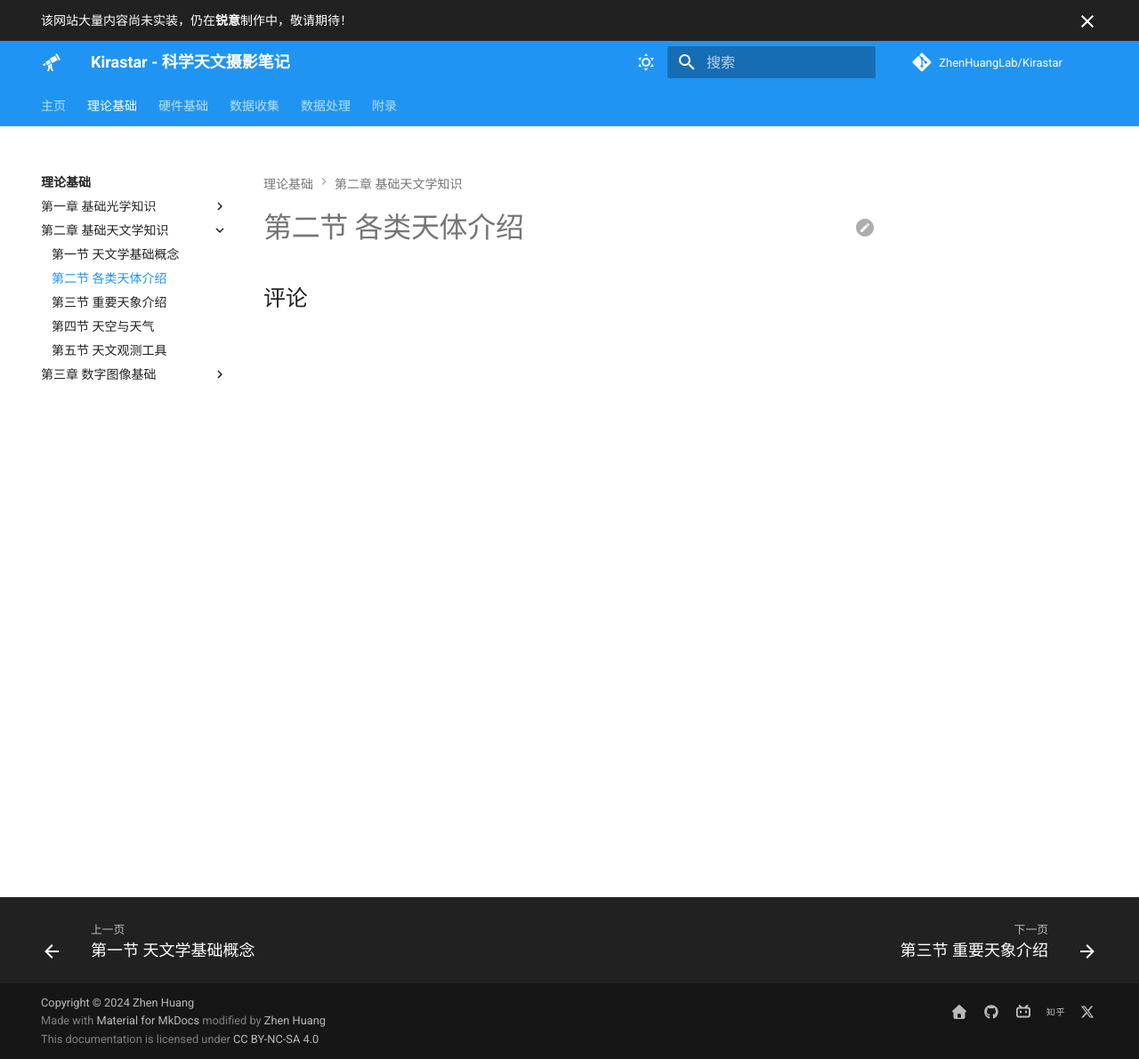
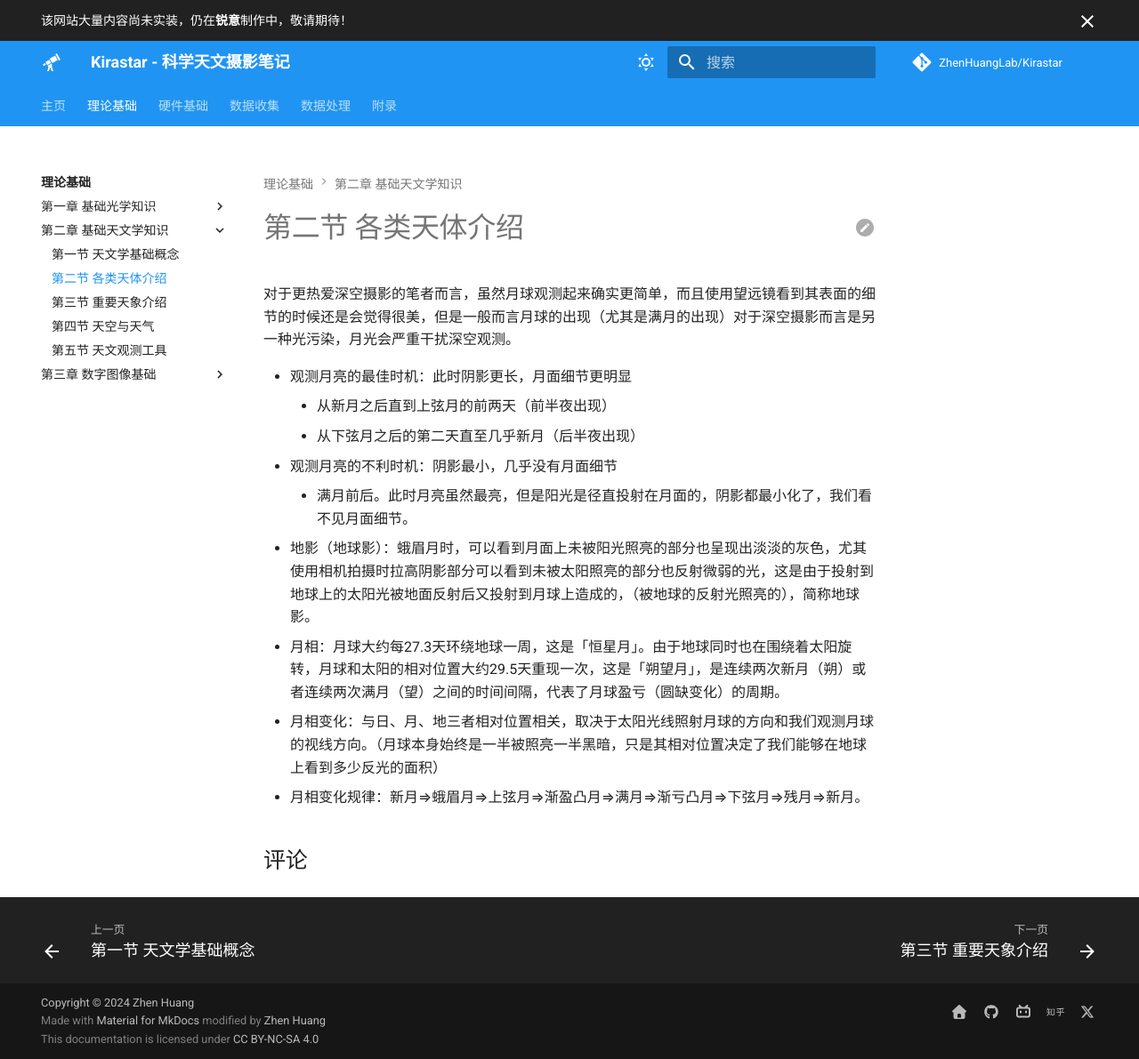
Before and after one commit to ZhenHuangLab/Kirastar, an MkDocs documentation site: the page built from docs/basic-principle/chapter-2/section-2.md, in a window 1280 px wide and 1191 px high. Shown: the whole window at 89% size. Built offline with MkDocs 1.6.1 and Material for MkDocs 9.7.7, drawn with Linux system fonts in a browser that asks for light colours; comment, search, counter and statistics services are not loaded.

Commit message:
[doc]更新第二章第二节部分、更新邮箱

```diff
--- a/docs/basic-principle/chapter-2/section-2.md
+++ b/docs/basic-principle/chapter-2/section-2.md
@@ -3,3 +3,15 @@ comments: true
 ---
 
 # 第二节 各类天体介绍
+
+对于更热爱深空摄影的笔者而言，虽然月球观测起来确实更简单，而且使用望远镜看到其表面的细节的时候还是会觉得很美，但是一般而言月球的出现（尤其是满月的出现）对于深空摄影而言是另一种光污染，月光会严重干扰深空观测。
+
+- 观测月亮的最佳时机：此时阴影更长，月面细节更明显
+    - 从新月之后直到上弦月的前两天（前半夜出现）
+    - 从下弦月之后的第二天直至几乎新月（后半夜出现）
+- 观测月亮的不利时机：阴影最小，几乎没有月面细节
+    - 满月前后。此时月亮虽然最亮，但是阳光是径直投射在月面的，阴影都最小化了，我们看不见月面细节。
+- 地影（地球影）：蛾眉月时，可以看到月面上未被阳光照亮的部分也呈现出淡淡的灰色，尤其使用相机拍摄时拉高阴影部分可以看到未被太阳照亮的部分也反射微弱的光，这是由于投射到地球上的太阳光被地面反射后又投射到月球上造成的，（被地球的反射光照亮的），简称地球影。
+- 月相：月球大约每27.3天环绕地球一周，这是「恒星月」。由于地球同时也在围绕着太阳旋转，月球和太阳的相对位置大约29.5天重现一次，这是「朔望月」，是连续两次新月（朔）或者连续两次满月（望）之间的时间间隔，代表了月球盈亏（圆缺变化）的周期。
+- 月相变化：与日、月、地三者相对位置相关，取决于太阳光线照射月球的方向和我们观测月球的视线方向。（月球本身始终是一半被照亮一半黑暗，只是其相对位置决定了我们能够在地球上看到多少反光的面积）
+- 月相变化规律：新月⇒蛾眉月⇒上弦月⇒渐盈凸月⇒满月⇒渐亏凸月⇒下弦月⇒残月⇒新月。
```
Also changed, not shown: docs/index.md (+1 -1 lines).
